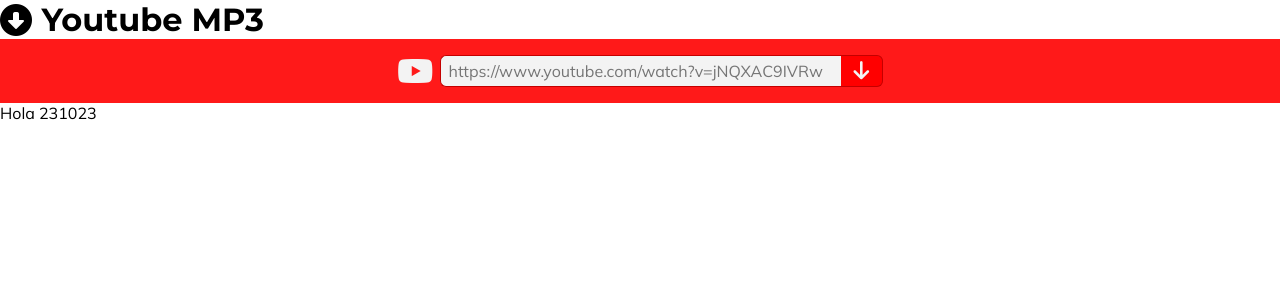
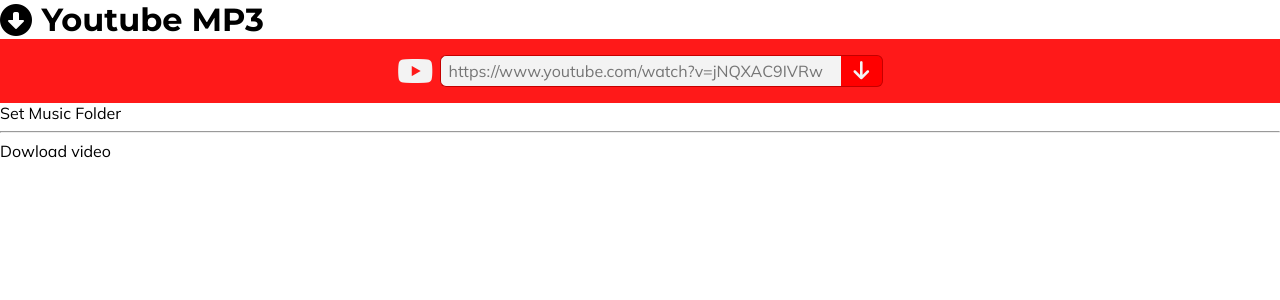
Before and after one commit to Cito2310/youtube-mp3, a React (Create React App) app: page / in a window 1280 px wide. Shown: the top 300 px of the page. Built offline with nearby package versions, Linux system fonts and the light colour scheme.

Commit message:
added function dowload-audio

```diff
--- a/electron/preload.ts
+++ b/electron/preload.ts
@@ -1,9 +1,11 @@
 import { ipcNames } from "../types/ipcNames"
+import { IConfig } from '../types/config';
 
 const { contextBridge, ipcRenderer } = require('electron')
 
 contextBridge.exposeInMainWorld('electronAPI', {
     // basicOnIpc: ( value: string ) => ipcRenderer.send('basic-on-ipc' as ipcNames, value),
     // basicHandleIpc: ( value: string ) => ipcRenderer.invoke('basic-handle-ipc' as ipcNames, value)
-    onSetMusicFolder: () => ipcRenderer.invoke('on-set-music-folder' as ipcNames)
+    onSetMusicFolder: () => ipcRenderer.invoke('on-set-music-folder' as ipcNames),
+    onDowloadYoutube: ( url: string ) => ipcRenderer.invoke('on-dowload-youtube' as ipcNames, url)
 })
--- a/package.json
+++ b/package.json
@@ -1,7 +1,7 @@
 {
   "homepage": "./",
   "name": "youtube-mp3",
-  "version": "0.1.1",
+  "version": "0.2.0",
   "author": "",
   "description": "",
   "keywords": [
@@ -20,7 +20,8 @@
     "react": "^18.2.0",
     "react-dom": "^18.2.0",
     "react-scripts": "^5.0.1",
-    "sass": "^1.58.3"
+    "sass": "^1.58.3",
+    "ytdl-core": "^4.11.2"
   },
   "scripts": {
     "dev": "concurrently \"cross-env BROWSER=none react-scripts start\" \"wait-on http://127.0.0.1:3000 && tsc -p electron -w\" \"wait-on http://127.0.0.1:3000 && tsc -p electron && electron .\"",
--- a/src/App.tsx
+++ b/src/App.tsx
@@ -8,11 +8,20 @@
     console.log( await window.electronAPI.onSetMusicFolder())
   }
 
+  const onDowloadYoutube = async() => {
+    // console.log( await window.electronAPI.onDowloadYoutube(["https://www.youtube.com/watch?v=X523mel6aIo", config]))
+    console.log( await window.electronAPI.onDowloadYoutube("https://www.youtube.com/watch?v=jo4tUr-zUmU"))
+    // console.log( await window.electronAPI.onDowloadYoutube("https://www.youtube.com/watch?v=vg2OAbOA79M"))
+    // console.log( await window.electronAPI.onDowloadYoutube("https://www.youtube.com/watch?v=Cd67Is0qXNE"))
+  }
+
   return (
     <div className="App">
       <TitleApp/>
       <InputYoutubeLink/>
-      <button onClick={onSetMusicFolder}>Hola 231023</button>
+      <button onClick={onSetMusicFolder}>Set Music Folder</button>
+      <hr/>
+      <button onClick={onDowloadYoutube}>Dowload video</button>
     </div>
   );
 }
--- a/types/electron.d.ts
+++ b/types/electron.d.ts
@@ -4,6 +4,7 @@
             // basicOnIpc: ( value: string ) => unknown,
             // basicHandleIpc: ( value: string ) => unknown,
             onSetMusicFolder: () => string,
+            onDowloadYoutube: (url: string) => unknown,
         }
     }
 }
--- a/types/ipcNames.ts
+++ b/types/ipcNames.ts
@@ -1,2 +1,3 @@
 export type ipcNames =
-    "on-set-music-folder"
+    "on-set-music-folder" |
+    "on-dowload-youtube"
```
Also changed, not shown: electron/ipcConnection.ts (+17 -3 lines), 2 other files (tests, documents, lock files or other folders).
